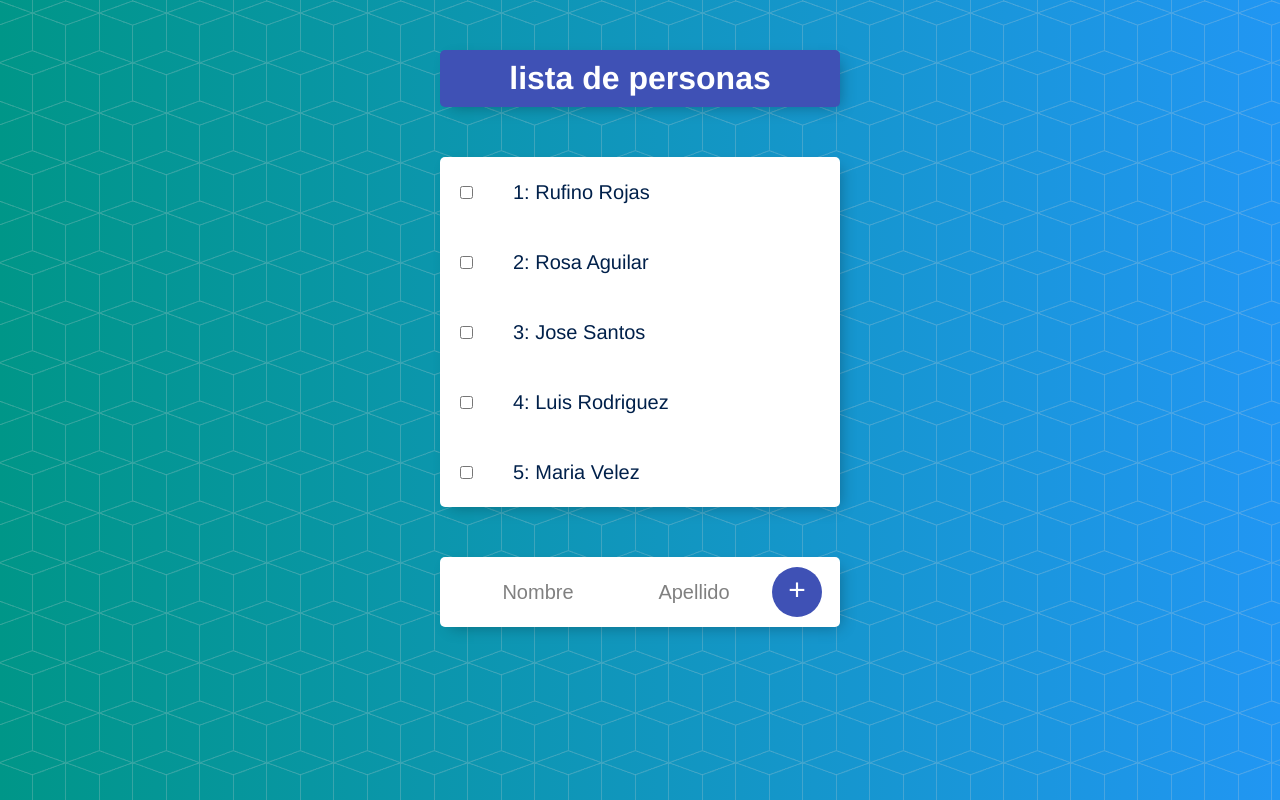
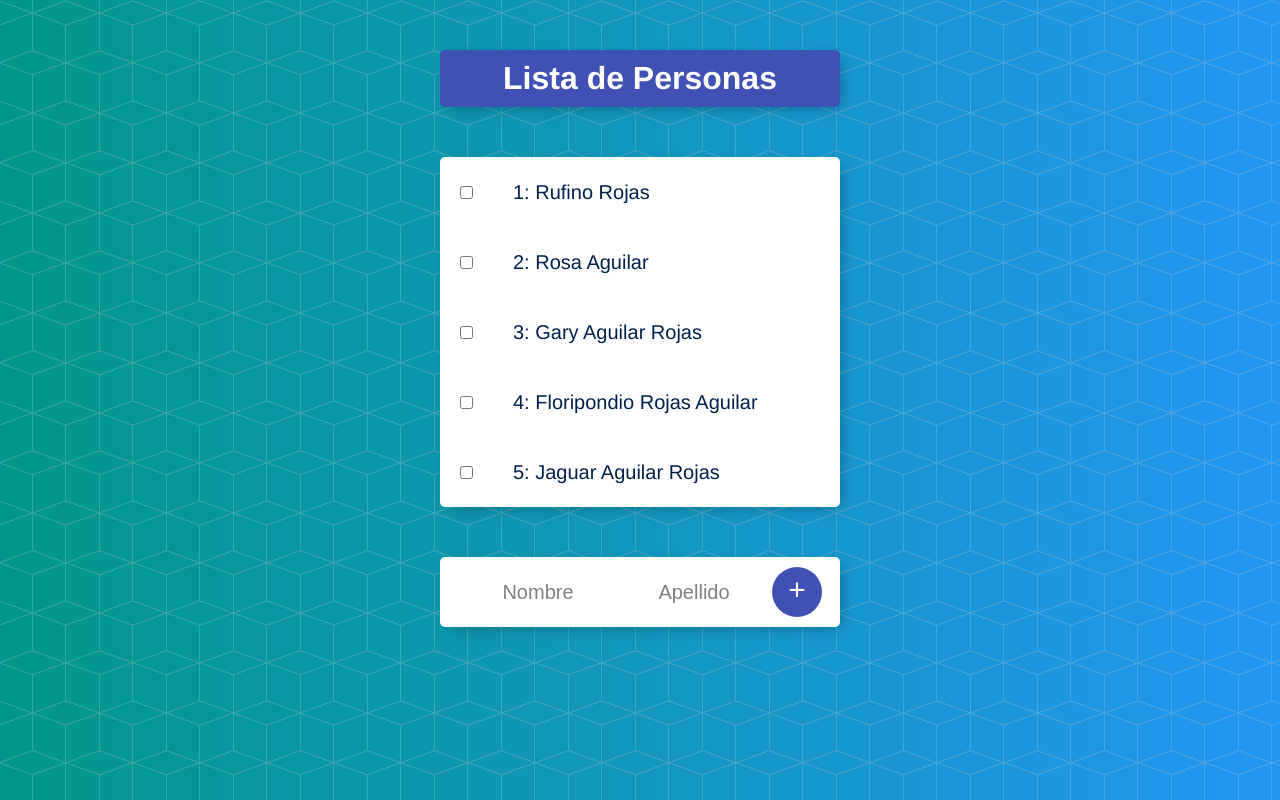
Before and after one commit to Gufi015/AngularCourse, an Angular app: page / in a window 1280 px wide. Shown: the top 800 px of the page. Built offline with nearby package versions, Linux system fonts and the light colour scheme.

Commit message:
se agrego titulo

```diff
--- a/src/app/app.component.ts
+++ b/src/app/app.component.ts
@@ -10,7 +10,7 @@ import { LogginService } from './LogginService.service';
   styleUrls: ["./app.component.css"]
 })
 export class AppComponent implements OnInit {
-  title = "lista de personas";
+  title = "Lista de Personas";
 
   personas: Persona[] = [];
 
--- a/src/app/formulario/formulario.component.ts
+++ b/src/app/formulario/formulario.component.ts
@@ -36,5 +36,6 @@ export class FormularioComponent {
     //this.logginService.RecibirMensaje("SE ENVIO PERSONA " +  JSON.stringify(persona));
     //this.personaCreada.emit(persona);
     this.personaService.agregarPersona(persona);
+
   }
 }
--- a/src/app/personas.service.ts
+++ b/src/app/personas.service.ts
@@ -9,9 +9,9 @@ export class PersonaService {
   personas: Persona[] = [
     new Persona("Rufino", "Rojas"),
     new Persona("Rosa", "Aguilar"),
-    new Persona("Jose", "Santos"),
-    new Persona("Luis", "Rodriguez"),
-    new Persona("Maria", "Velez")
+    new Persona("Gary", "Aguilar Rojas"),
+    new Persona("Floripondio", "Rojas Aguilar"),
+    new Persona("Jaguar", "Aguilar Rojas")
   ];
 
   saludar = new EventEmitter<number>();
```
